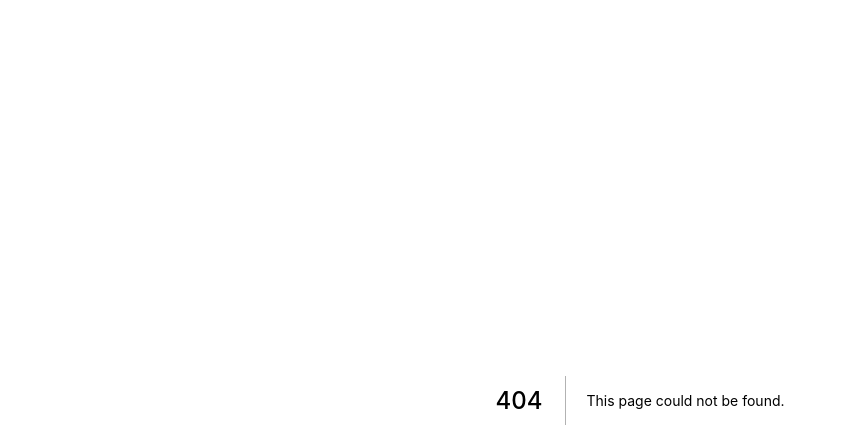
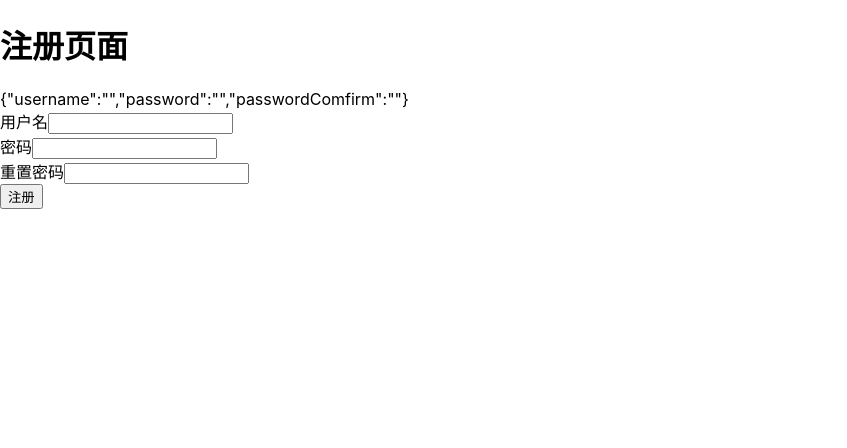
Before and after one commit to liuzb30/nextjs-blog, a Next.js app: page /sign_up in a window 1280 px wide. Before the commit this address had no page. Shown: the top 448 px of the page, without its empty margins (0-847 px from the left). Built offline with nearby package versions, Linux system fonts and the light colour scheme.

Commit message:
注册页面并把npm改为yarn

```diff
--- a/package.json
+++ b/package.json
@@ -23,6 +23,7 @@
     "concurrently": "^5.3.0",
     "gray-matter": "^4.0.2",
     "marked": "^1.2.5",
+    "md5": "^2.3.0",
     "next": "10.0.2",
     "pg": "^8.5.1",
     "react": "17.0.1",
@@ -34,6 +35,7 @@
   },
   "devDependencies": {
     "@types/marked": "^1.2.0",
+    "@types/md5": "^2.2.1",
     "@types/node": "^14.14.10",
     "@types/react-dom": "^17.0.0",
     "prettier": "^2.2.0",
--- /dev/null
+++ b/pages/api/v1/users.tsx
@@ -0,0 +1,29 @@
+import {NextApiHandler} from "next";
+import {getDatabaseConnection} from "../../../lib/getDatabaseConnection";
+import {User} from "../../../src/entity/User";
+import md5 from "md5";
+
+const users:NextApiHandler = async (req,res)=>{
+    const {username, password, passwordComfirm} = req.body
+    // 校验
+    const user = new User()
+    user.username = username
+    user.password = password
+    user.passwordComfirm = passwordComfirm
+    await user.validator()
+    // 判断是否有错误
+    res.setHeader("Content-Type", "application/json");
+    if(user.hasError()){
+        res.statusCode = 422
+        res.end(JSON.stringify(user.errors))
+    }else{
+        // 创建用户
+        user.passwordDigest = md5(password)
+        const connection = await getDatabaseConnection()
+        await connection.manager.save(user)
+        res.statusCode = 200;
+        res.end(JSON.stringify(user));
+    }
+}
+
+export default users
--- /dev/null
+++ b/pages/sign_up.tsx
@@ -0,0 +1,75 @@
+import axios from "axios";
+import { NextPage } from "next";
+import {useCallback, useState} from "react";
+
+const SignUp: NextPage = (porops) => {
+    const [formData, setFormData]= useState({
+        username:'',
+        password:'',
+        passwordComfirm:''
+    })
+    const [errors, setErrors] = useState({
+        username:[] as string[],
+        password:[] as string[],
+        passwordComfirm:[] as string[],
+    })
+    const onSubmit = useCallback(e=>{
+        e.preventDefault()
+        setErrors({
+            username:[] ,
+            password:[] ,
+            passwordComfirm:[] ,
+        })
+        axios.post('/api/v1/users', {...formData}).then(res=>{
+            alert('注册成功')
+            window.location.href = '/sign_in'
+        },error=>{
+            if(error.response.status===422){
+                setErrors(error.response.data)
+            }else{
+                alert(JSON.stringify( error.response.data))
+            }
+        })
+    }, [formData])
+    return (<div>
+        <h1>注册页面</h1>
+        {JSON.stringify(formData)}
+        <form onSubmit={onSubmit}>
+            <div>
+                <label htmlFor="">
+                    用户名
+                    <input type="text" value={formData.username} onChange={e=> setFormData({
+                        ...formData,
+                        username: e.target.value
+                    })} />
+                </label>
+                {errors.username.length ? <p>{errors.username.join(',') }</p>:null}
+            </div>
+
+            <div>
+                <label>
+                    密码
+                    <input type="password" value={formData.password} onChange={e=> setFormData({
+                        ...formData,
+                        password: e.target.value
+                    })} />
+                </label>
+                {errors.password.length ? <p>{errors.password.join(',')}</p> :null}
+            </div>
+
+            <div>
+                <label >
+                    重置密码
+                    <input type="password" value={formData.passwordComfirm} onChange={e=> setFormData({
+                        ...formData,
+                        passwordComfirm: e.target.value
+                    })} />
+                </label>
+                {errors.passwordComfirm.length? <p>{errors.passwordComfirm.join(',')}</p>:null}
+            </div>
+            <button type="submit">注册</button>
+        </form>
+    </div>)
+};
+
+export default SignUp;
--- a/src/entity/User.ts
+++ b/src/entity/User.ts
@@ -1,6 +1,7 @@
 import {Column, CreateDateColumn, Entity, OneToMany, PrimaryGeneratedColumn} from "typeorm";
 import {Post} from "./Post";
 import {Comment} from "./Comment";
+import {getDatabaseConnection} from "../../lib/getDatabaseConnection";
 
 @Entity('users')
 export class User {
@@ -18,4 +19,39 @@ export class User {
     posts:Post[];
     @OneToMany(type=>Comment, comment=>comment.user)
     comments:Comment[]
+    password:string;
+    passwordComfirm:string;
+    errors={
+        username:[] as string [],
+        password:[] as string[],
+        passwordComfirm:[]as string[]
+    }
+
+    async validator(){
+        const {username, password, passwordComfirm} = this
+        if(username.trim()===''){
+            this.errors.username.push('用户名不能为空')
+        }
+        if(username.trim().length<4){
+            this.errors.username.push('用户名不能少于4位')
+        }
+        if(password===''){
+            this.errors.password.push('密码不能为空')
+        }
+        if(password.length<6){
+            this.errors.password.push('密码不能少于6位数')
+        }
+        if(password!==passwordComfirm){
+            this.errors.passwordComfirm.push('密码不一致')
+        }
+        const connection = await getDatabaseConnection()
+        const user = await connection.manager.findOne(User, {where:{username}})
+
+        if(user){
+            this.errors.username.push('用户名已存在')
+        }
+    }
+    hasError(){
+        return Object.values(this.errors).some(value=>value.length>0)
+    }
 }
```
Also changed, not shown: 1 other file (tests, documents, lock files or other folders).
